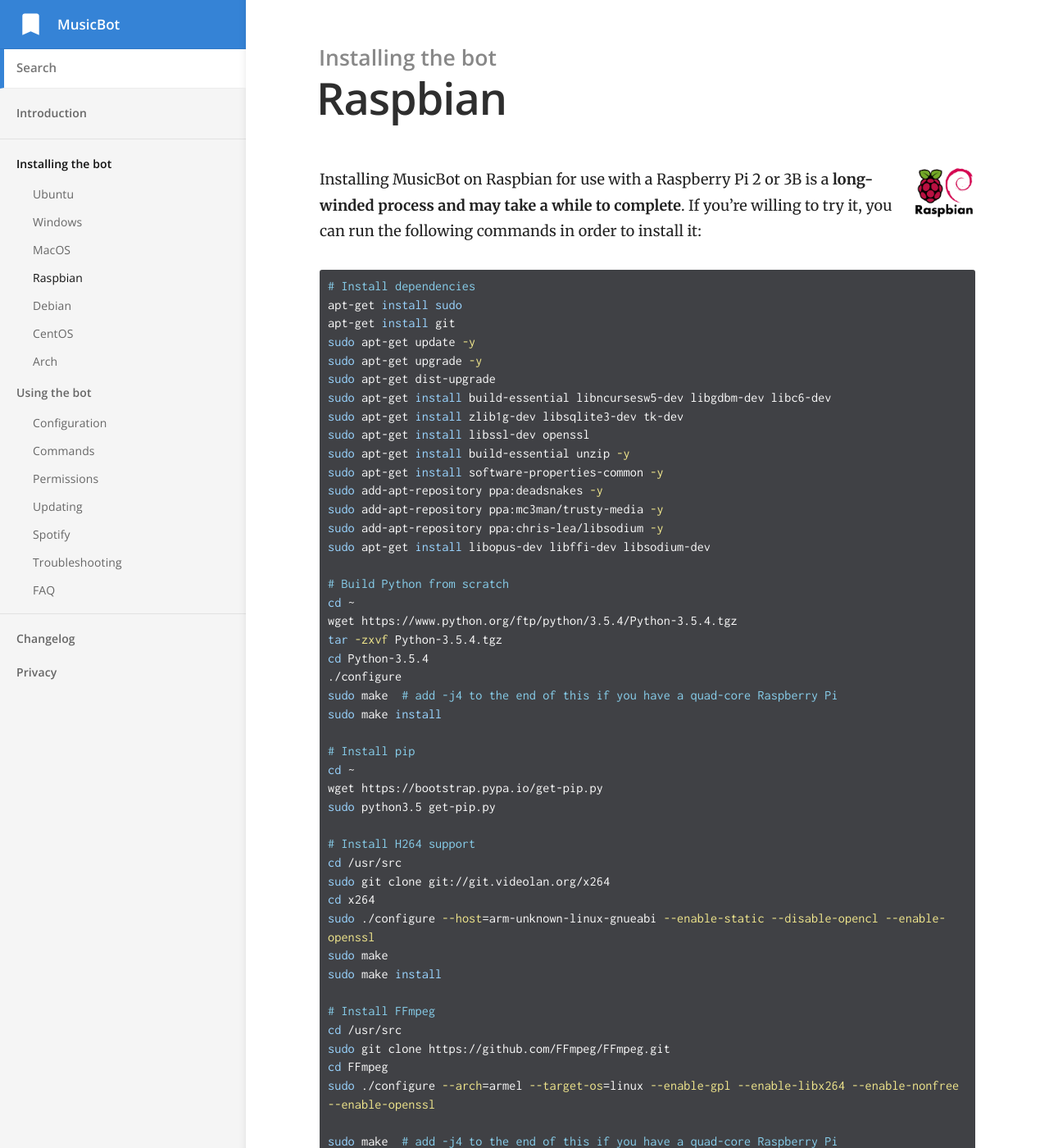
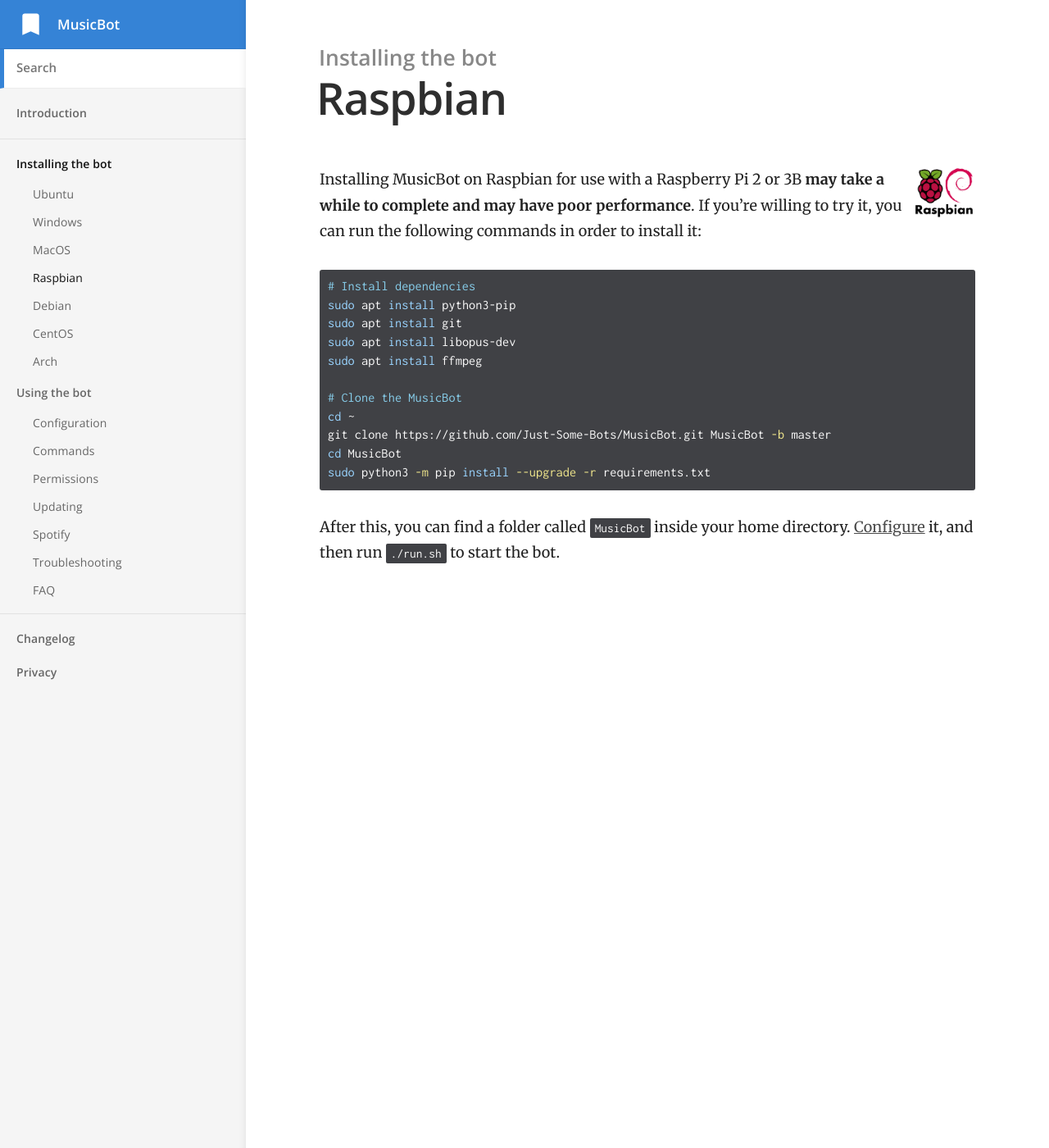
Before and after one commit to Just-Some-Bots/MusicBot, a Jekyll site: the page built from _docs/installing/raspbian.md, in a window 1280 px wide and 1400 px high. Shown: the whole window at 82% size. Built offline with Jekyll 4.4.1, drawn with Linux system fonts in a browser that asks for light colours; some of the changed text lies outside the part shown.

Commit message:
Rewrite the guide to be up to date.

````diff
--- a/_docs/installing/raspbian.md
+++ b/_docs/installing/raspbian.md
@@ -6,61 +6,21 @@ order: 4
 
 <img class="doc-img" src="{{ site.baseurl }}/images/raspbian.png" alt="Raspbian" style="width: 75px; float: right;"/>
 
-Installing MusicBot on Raspbian for use with a Raspberry Pi 2 or 3B is a **long-winded process and may take a while to complete**. If you're willing to try it, you can run the following commands in order to install it:
+Installing MusicBot on Raspbian for use with a Raspberry Pi 2 or 3B **may take a while to complete and may have poor performance**.
+If you're willing to try it, you can run the following commands in order to install it:
 
 ```bash
 # Install dependencies
-apt-get install sudo
-apt-get install git
-sudo apt-get update -y
-sudo apt-get upgrade -y
-sudo apt-get dist-upgrade
-sudo apt-get install build-essential libncursesw5-dev libgdbm-dev libc6-dev
-sudo apt-get install zlib1g-dev libsqlite3-dev tk-dev
-sudo apt-get install libssl-dev openssl
-sudo apt-get install build-essential unzip -y
-sudo apt-get install software-properties-common -y
-sudo add-apt-repository ppa:deadsnakes -y
-sudo add-apt-repository ppa:mc3man/trusty-media -y
-sudo add-apt-repository ppa:chris-lea/libsodium -y
-sudo apt-get install libopus-dev libffi-dev libsodium-dev
-
-# Build Python from scratch
-cd ~
-wget https://www.python.org/ftp/python/3.5.4/Python-3.5.4.tgz
-tar -zxvf Python-3.5.4.tgz
-cd Python-3.5.4
-./configure
-sudo make  # add -j4 to the end of this if you have a quad-core Raspberry Pi
-sudo make install
-
-# Install pip
-cd ~
-wget https://bootstrap.pypa.io/get-pip.py
-sudo python3.5 get-pip.py
-
-# Install H264 support
-cd /usr/src
-sudo git clone git://git.videolan.org/x264
-cd x264
-sudo ./configure --host=arm-unknown-linux-gnueabi --enable-static --disable-opencl --enable-openssl
-sudo make
-sudo make install
-
-# Install FFmpeg
-cd /usr/src
-sudo git clone https://github.com/FFmpeg/FFmpeg.git
-cd FFmpeg
-sudo ./configure --arch=armel --target-os=linux --enable-gpl --enable-libx264 --enable-nonfree --enable-openssl
-
-sudo make  # add -j4 to the end of this if you have a quad-core Raspberry Pi
-sudo make install
+sudo apt install python3-pip
+sudo apt install git
+sudo apt install libopus-dev
+sudo apt install ffmpeg
 
 # Clone the MusicBot
 cd ~
 git clone https://github.com/Just-Some-Bots/MusicBot.git MusicBot -b master
 cd MusicBot
-sudo -H pip3.5 install --upgrade -r requirements.txt
+sudo python3 -m pip install --upgrade -r requirements.txt
 ```
 
 After this, you can find a folder called `MusicBot` inside your home directory. [Configure]({{ site.baseurl }}/using/configuration) it, and then run `./run.sh` to start the bot.
````
